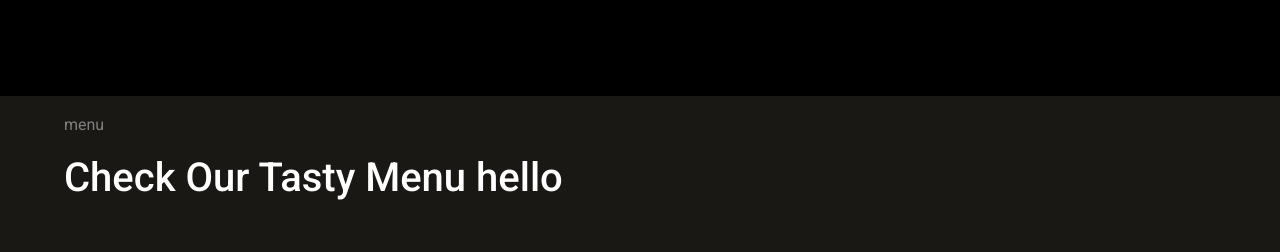
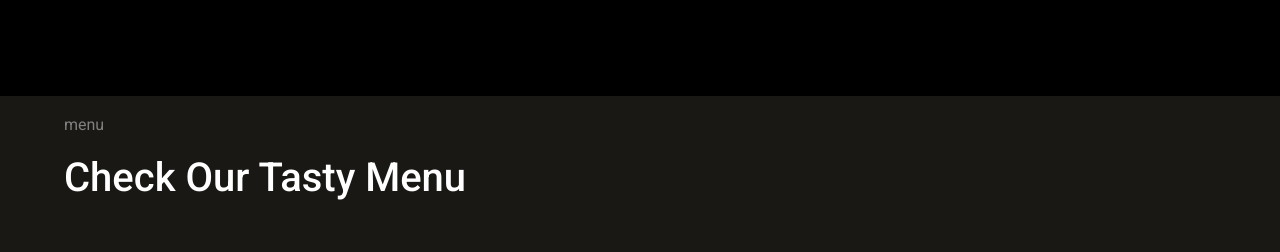
Before and after one commit to Asser257/hello4, a website: page index.html in a window 1280 px wide. Shown: the part 2352-2604 px from the top of the page. Drawn offline with nearby package versions, Linux system fonts and the light colour scheme; a web font is replaced by a local one.

Commit message:
first commit

```diff
--- a/index.html
+++ b/index.html
@@ -193,7 +193,7 @@
 <!-- Tabs navs -->
 <div class="m-5 p-3">
   <p style="color: gray;" class="">menu</p>
-  <h1>Check Our Tasty Menu hello </h1>
+  <h1>Check Our Tasty Menu </h1>
 </div>
 <ul class="nav nav-tabs nav-fill mb-3 p-2" id="ex1" role="tablist">
   <li class="nav-item" role="presentation">
```
